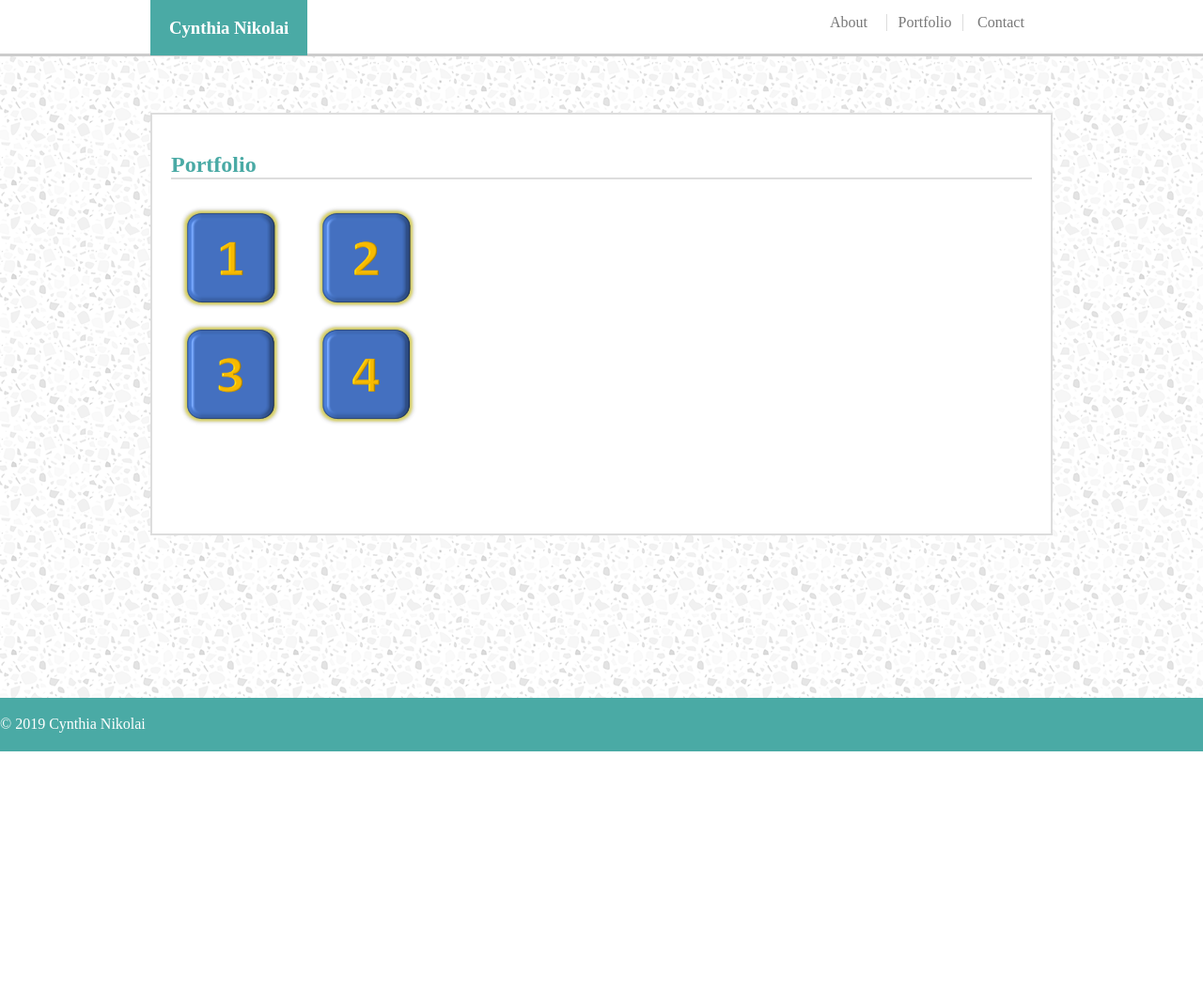
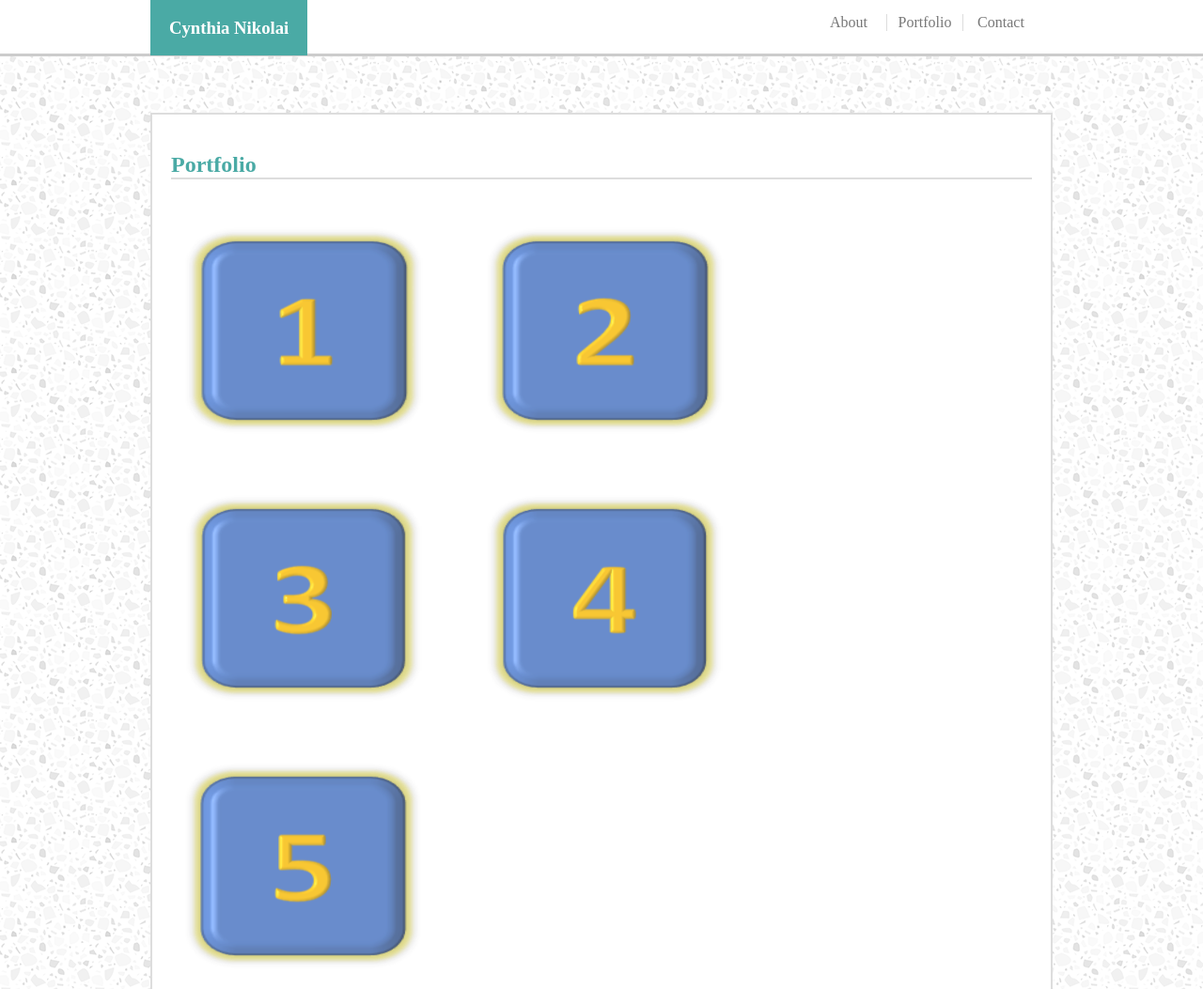
Before and after one commit to cnikolai/Responsive-Portfolio, a plain HTML site: page portfolio.html in a window 1280 px wide. Shown: the top 1053 px of the page at 94% size. Before the commit the page ends 800 px from the top, so only its background shows below. Drawn offline with Linux system fonts and the light colour scheme.

Commit message:
version 4

```diff
--- a/css/style.css
+++ b/css/style.css
@@ -78,16 +78,7 @@ p {
     line-height: 1.5em;
 }
 
-#maincontent {
-    /* background-color: #ffffff; */
-    border: 2px solid #dddddd;
-    height: 450px;
-    padding: 20px;
-    box-sizing: border-box;
-    margin-bottom: 200px;
-}
-
-#maincontentcontact {
+#maincontent, #maincontentcontact,#maincontentportfolio {
     /* background-color: #ffffff; */
     border: 2px solid #dddddd;
     height: 450px;
@@ -145,10 +136,48 @@ img {
     height: 120px;
 }
 
+.imageleft {
+    float: left;
+}
+
+.imageright {
+    float: left;
+}
+
+/* #picturecontainer {
+    float:left;
+} */
+
+.work {
+    position: relative;
+    float: left;
+    width: 280px;
+    margin: 20px 0 25px;
+    overflow: auto;
+  }
+
+  .work:nth-child(even) {
+    margin-right: 40px;
+  }
+
+  .work img {
+    width: 100%;
+    border: 0 none;
+    opacity: 0.8;
+    height: 240px;
+  }
+
+  #maincontentportfolio {
+    height: 950px;
+}
+
 @media screen and (max-width:980px) {
  section {
      width: 670px;
  }
+ #maincontentportfolio {
+    height: 950px;
+}
 }
 
 @media screen and (max-width:768px) {
@@ -161,6 +190,10 @@ img {
     }
     #maincontentcontact {
         height: 450px;
+    }
+
+    #maincontentportfolio {
+        height: 950px;
     }
 }
 
@@ -193,4 +226,8 @@ img {
         width: 100%;
         height: auto;
     }
+
+    #maincontentportfolio {
+        height: 1600px;
+    }
 }
--- a/portfolio.html
+++ b/portfolio.html
@@ -19,27 +19,23 @@
                 </section>
             </nav>
             <div id="container">
-        <section id="maincontent">
+        <section id="maincontentportfolio">
             <h1 id="aboutme">Portfolio</h1>
-            <table>
-                <tr>
-                    <td>
-                        <img class="portfolioimage" src="images/1.png" alt="1">
-                    </td>
-                    <td>
-                        <img class="portfolioimage" src="images/2.png" alt="2">
-                    </td>
-                </tr>
-                <tr>
-                    <td>
-                        <img class="portfolioimage" src="images/3.png"  alt="3">
-                    </td>
-                    <td>
-                        <img class="portfolioimage" src="images/4.png" alt="4">
-                    </td>
-                </tr>
-            </table>
-
+            <div class="work">
+                <img class="portfolioimage imageleft" src="images/1.png" alt="1">
+            </div>
+            <div class="work">
+                <img class="portfolioimage imageright" src="images/2.png" alt="2">
+            </div>
+            <div class="work">
+                <img class="portfolioimage imageleft" src="images/3.png" alt="3">
+            </div>
+            <div class="work">
+                <img class="portfolioimage imageright" src="images/4.png" alt="2">
+            </div>
+            <div class="work">
+                <img class="portfolioimage imageleft" src="images/5.png" alt="1">
+            </div>
         </section>
         </div>
         <footer>
```
